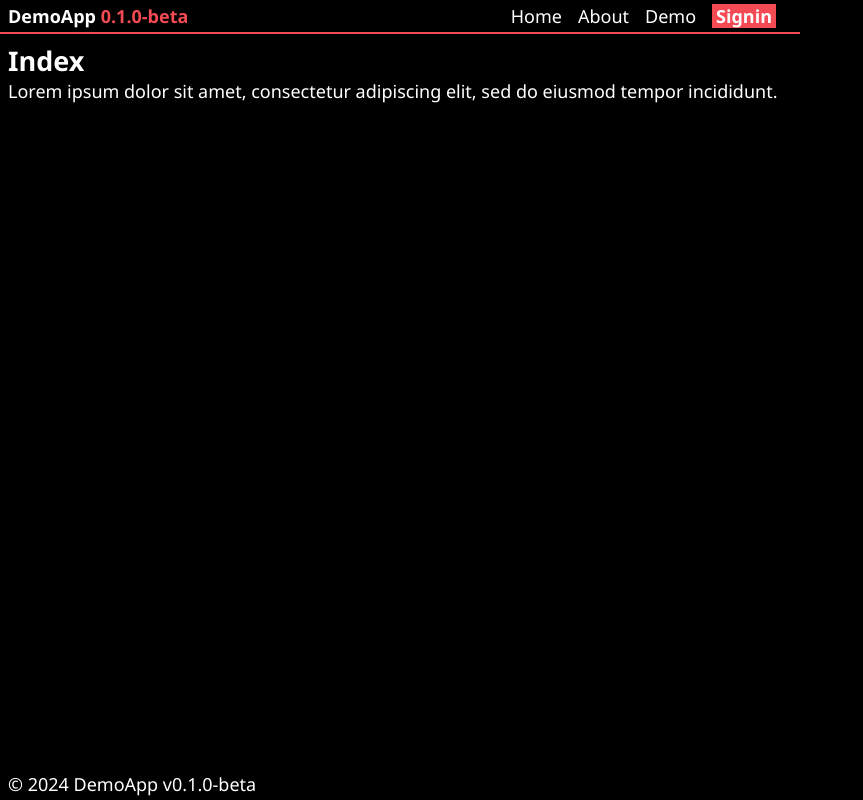
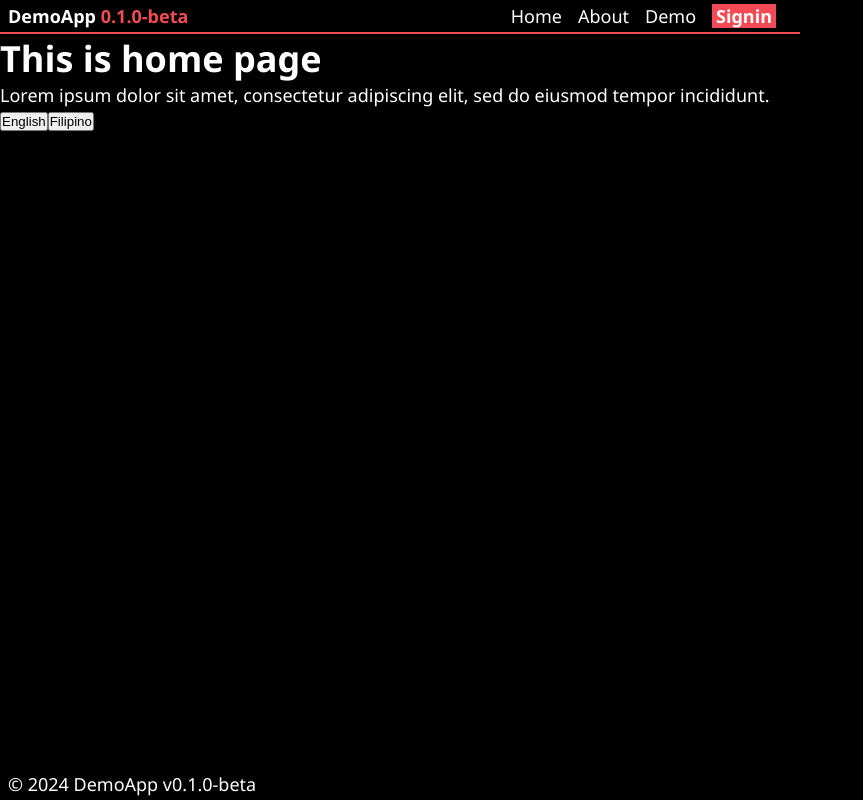
Before and after one commit to jicking/vite-react-spa-demo, a React (Vite) app: page / in a window 1280 px wide. Shown: the whole page, without its empty margins (0-863 px from the left). Built offline with nearby package versions, Linux system fonts and the light colour scheme.

Commit message:
use translation

```diff
--- a/package.json
+++ b/package.json
@@ -11,8 +11,12 @@
     "format": "prettier --write \"src/**/*.{ts,tsx,js,jsx,json,css}\""
   },
   "dependencies": {
+    "i18next": "^23.11.5",
+    "i18next-browser-languagedetector": "^8.0.0",
+    "i18next-http-backend": "^2.5.2",
     "react": "^18.2.0",
     "react-dom": "^18.2.0",
+    "react-i18next": "^14.1.2",
     "react-router-dom": "^6.22.3"
   },
   "devDependencies": {
--- /dev/null
+++ b/public/locales/en.json
@@ -0,0 +1,6 @@
+{
+  "homePage": {
+    "heading": "This is home page",
+    "subtext": "Lorem ipsum dolor sit amet, consectetur adipiscing elit, sed do eiusmod tempor incididunt."
+  }
+}
--- /dev/null
+++ b/public/locales/fil.json
@@ -0,0 +1,6 @@
+{
+  "homePage": {
+    "heading": "Ito ang home page",
+    "subtext": "Leron leron sinta buko nang papaya elit, sed do eiusmod tempor incididunt."
+  }
+}
--- /dev/null
+++ b/src/i18n.ts
@@ -0,0 +1,22 @@
+import i18n from 'i18next'
+import { initReactI18next } from 'react-i18next'
+import HttpApi from 'i18next-http-backend'
+import LanguageDetector from 'i18next-browser-languagedetector'
+
+i18n
+  .use(HttpApi)
+  .use(LanguageDetector)
+  .use(initReactI18next)
+  .init({
+    supportedLngs: ['en', 'fil'],
+    fallbackLng: 'en',
+    debug: true,
+    interpolation: {
+      escapeValue: false,
+    },
+    backend: {
+      loadPath: '/locales/{{lng}}.json',
+    },
+  })
+
+export default i18n
--- a/src/main.tsx
+++ b/src/main.tsx
@@ -4,6 +4,7 @@ import { RouterProvider } from 'react-router-dom'
 import './styles/index.css'
 import { AppUserProvider } from './contexts/appUserContext'
 import { router } from './router'
+import './i18n'
 
 ReactDOM.createRoot(document.getElementById('root')!).render(
   <React.StrictMode>
--- a/src/router.tsx
+++ b/src/router.tsx
@@ -1,7 +1,7 @@
 import { createHashRouter } from 'react-router-dom'
 import { DefaultPageLayout } from './layouts/defaultPageLayout'
 import { ErrorPage } from './routes/error'
-import { Index } from './routes'
+import Home from './routes/home'
 import { About } from './routes/about'
 import { Demo } from './routes/demo'
 import { Signin } from './routes/account/signin'
@@ -17,7 +17,7 @@ export const router = createHashRouter([
     children: [
       {
         path: ROUTE_PATHS.homePage,
-        element: <Index />,
+        element: <Home />,
       },
       {
         path: ROUTE_PATHS.aboutPage,
--- /dev/null
+++ b/src/routes/home.tsx
@@ -0,0 +1,23 @@
+import React from 'react'
+import { useTranslation } from 'react-i18next'
+
+const Home: React.FC = () => {
+  const { t, i18n } = useTranslation()
+
+  const changeLanguage = (lng: string) => {
+    i18n.changeLanguage(lng)
+  }
+
+  return (
+    <div className="App">
+      <header className="App-header">
+        <h1>{t('homePage.heading')}</h1>
+        <p>{t('homePage.subtext')}</p>
+        <button onClick={() => changeLanguage('en')}>English</button>
+        <button onClick={() => changeLanguage('fil')}>Filipino</button>
+      </header>
+    </div>
+  )
+}
+
+export default Home
--- a/src/routes/index.tsx
+++ /dev/null
@@ -1,9 +0,0 @@
-export const Index = () => (
-  <article className="content">
-    <h1>Index</h1>
-    <p>
-      Lorem ipsum dolor sit amet, consectetur adipiscing elit, sed do eiusmod
-      tempor incididunt.
-    </p>
-  </article>
-)
```
Also changed, not shown: 1 other file (tests, documents, lock files or other folders).
